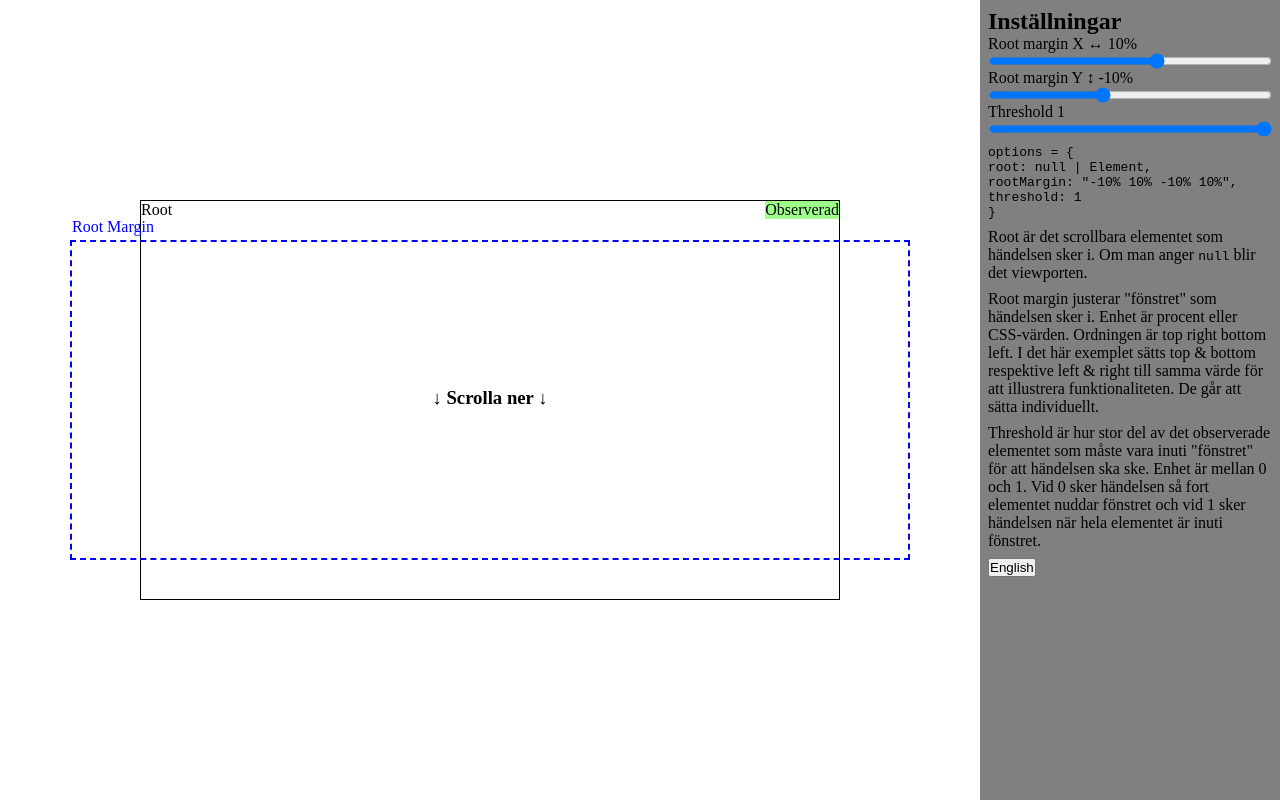
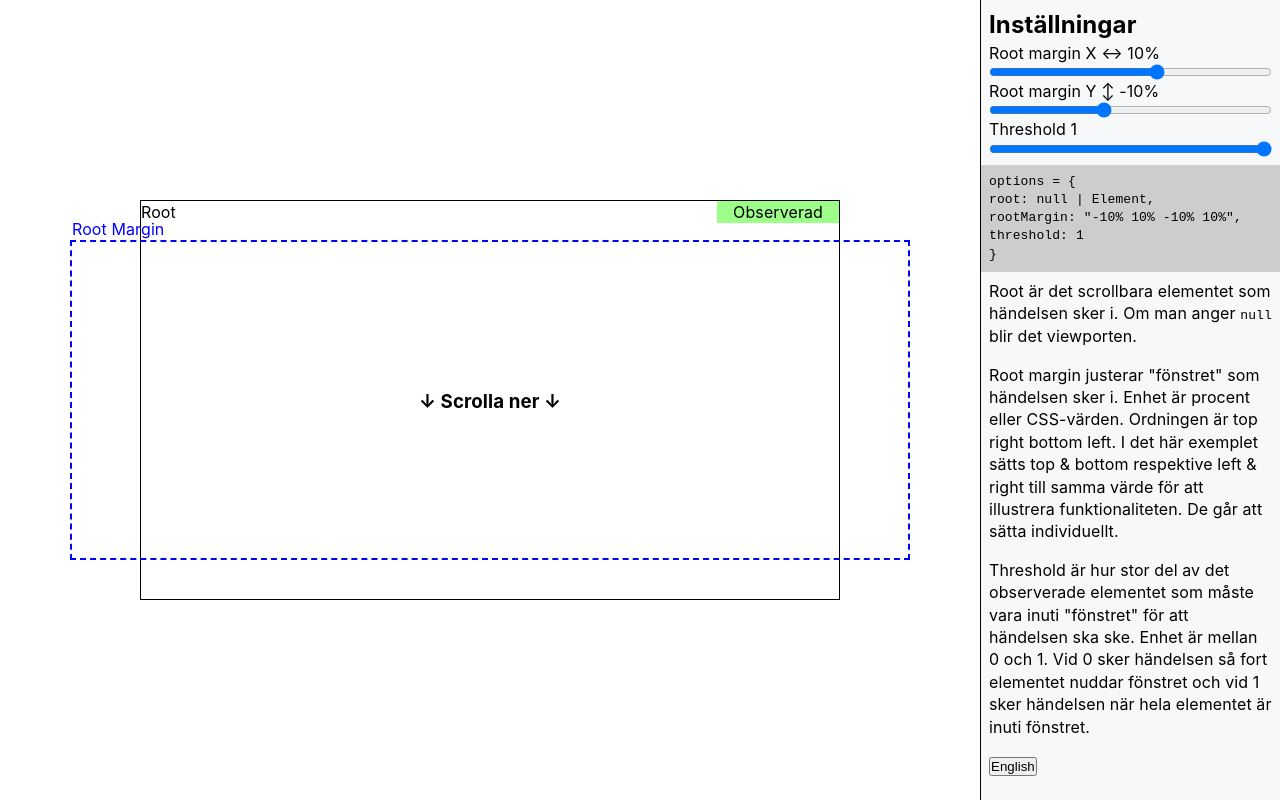
Before and after one commit to nickenickenicke/intersection-observer-visualizer, a React (Vite) app: page / in a window 1280 px wide. Built offline with nearby package versions, Linux system fonts and the light colour scheme.

Commit message:
Styling updates

```diff
--- a/src/index.css
+++ b/src/index.css
@@ -15,6 +15,10 @@
 
 html {
   writing-mode: horizontal-lr;
+  line-height: 1.4;
+  letter-spacing: 0.1px;
+  font-family: -apple-system, BlinkMacSystemFont, "Segoe UI", "Noto Sans",
+    Helvetica, Arial, sans-serif, "Apple Color Emoji", "Segoe UI Emoji";
 }
 
 .layout-grid {
@@ -26,10 +30,12 @@ html {
 }
 
 .layout-grid-aside {
-  background-color: grey;
+  background-color: #f6f8fa;
   grid-column: 2 / 3;
   grid-row: 1;
   padding: 0.5rem;
+  border-left: 1px solid black;
+  overflow-y: scroll;
 }
 
 .layout-grid-main {
@@ -48,11 +54,13 @@ input {
 }
 
 p {
-  margin-bottom: 0.5rem;
+  margin-bottom: 1rem;
 }
 
 pre {
-  margin-block: 0.5rem;
+  background-color: rgb(205, 205, 205);
+  padding: 0.5rem 0.5rem;
+  margin: 0.5rem -0.5rem;
 }
 
 .wrapper-element {
@@ -83,6 +91,7 @@ pre {
 }
 
 .title-element-status {
+  padding-inline: 1rem;
   background-color: var(--color-not-observed);
 }
 .title-element-status-observed {
@@ -147,6 +156,7 @@ pre {
 }
 
 .scrolling-element {
+  padding: 0.5rem;
   position: relative;
   margin: calc(var(--wrapper-inline) / 2) auto calc(var(--wrapper-inline) * 2);
   width: 200px;
```
